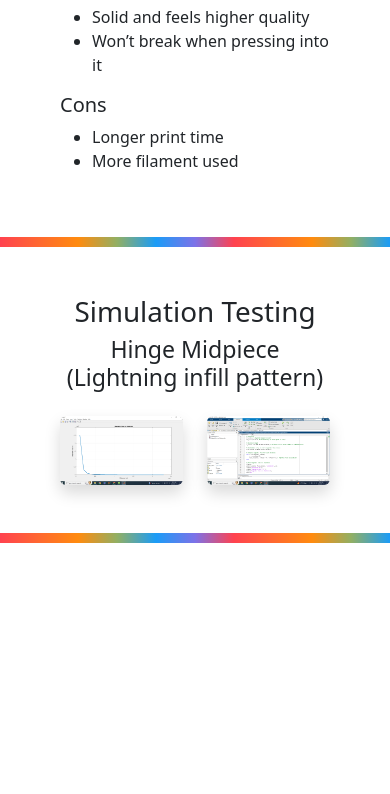
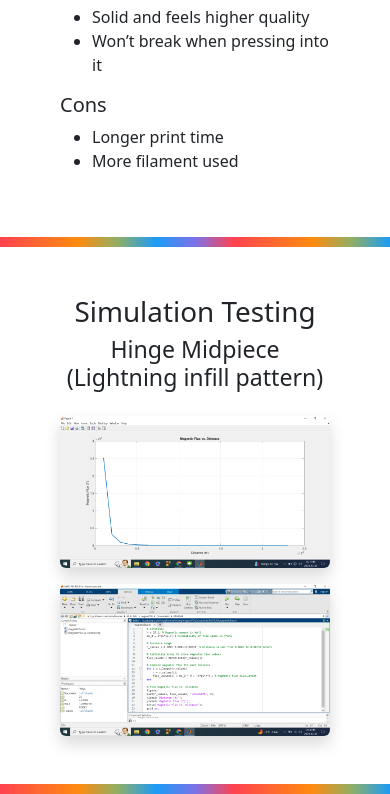
Before and after one commit to cyruschoisy/attraction-ambassadors, a plain HTML site: page html/tests.html in a window 390 px wide. Shown: the part 3527-4321 px from the top of the page. Before the commit the page ends 4070 px from the top, so only its background shows below. Drawn offline with nearby package versions, Linux system fonts and the light colour scheme.

Commit message:
Update tests.html

```diff
--- a/html/tests.html
+++ b/html/tests.html
@@ -256,11 +256,11 @@
           <h1 class="text-center" id="simulation">Simulation Testing</h1>
           <h3 class="text-center">Hinge Midpiece (Lightning infill pattern)</h3>
 
-          <div class="col pt-3 justify-content-center text-center">
+          <div class="col-md pt-3 justify-content-center text-center">
             <img src="../assets/test/test4/matlab.png" alt="" class="w-100 img-fluid rounded shadow">
 
           </div>
-          <div class="col pt-3 justify-content-center text-center">
+          <div class="col-md pt-3 justify-content-center text-center">
             <img src="../assets/test/test4/matlabss.png" alt="" class="w-100 img-fluid rounded shadow">
           </div>
         </div>
```
